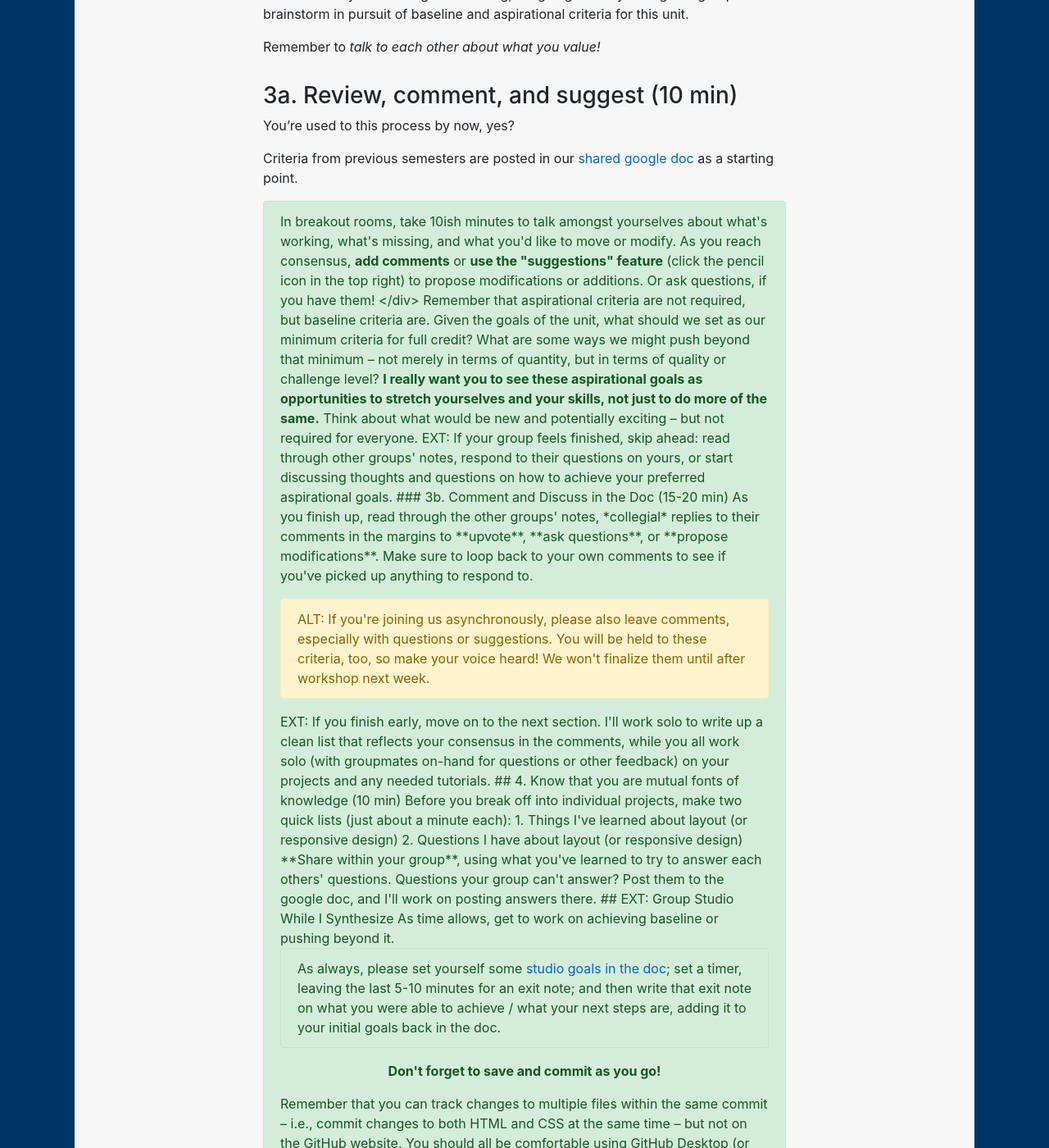
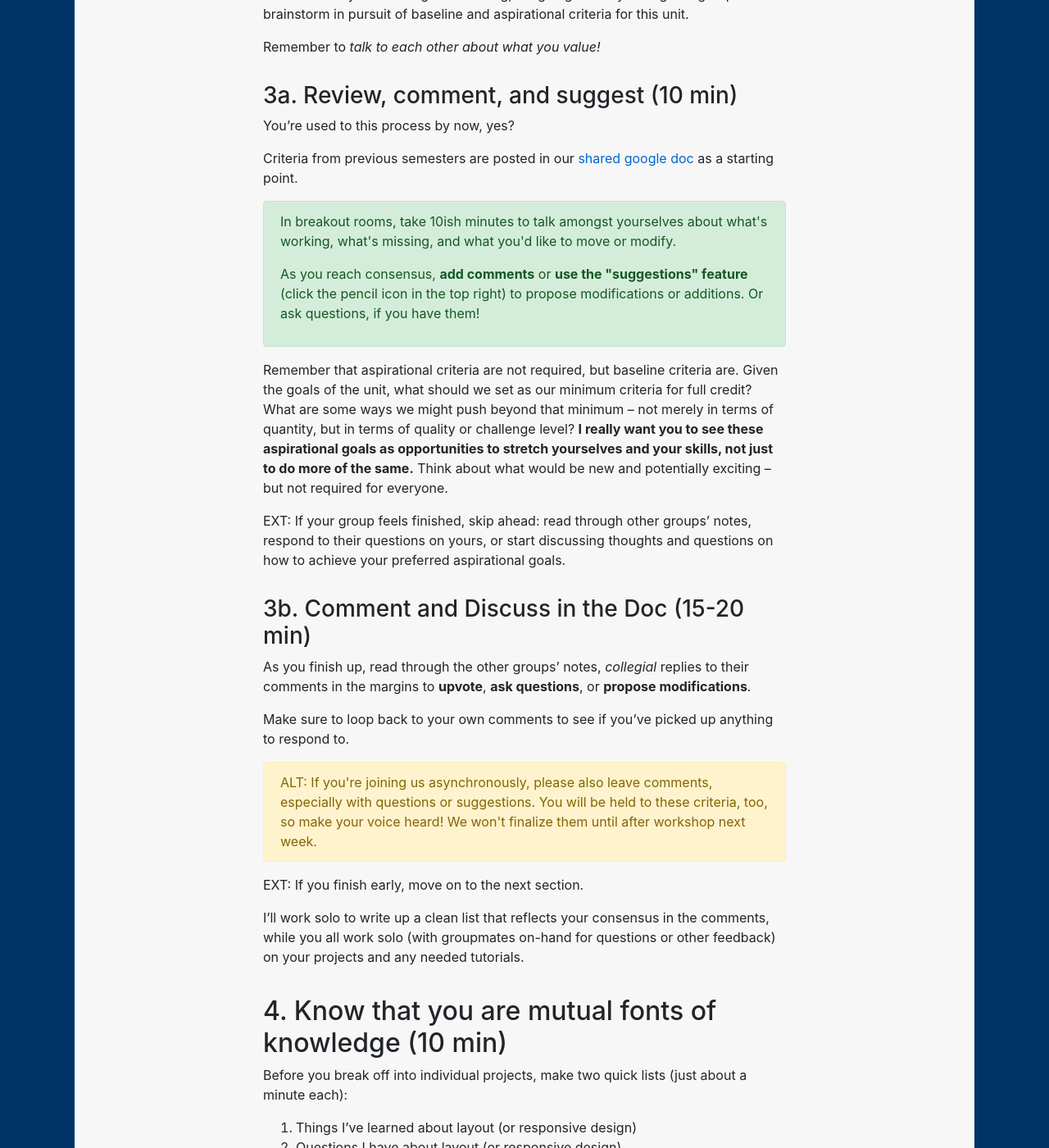
Before and after one commit to benmiller314/cdm2021spring, a Jekyll site: the page built from plans/lesson-21.md, in a window 1280 px wide and 1400 px high, scrolled down 1577 px. Shown: the whole window at 82% size. Built offline with Jekyll 4.4.1, drawn with Linux system fonts in a browser that asks for light colours; our own code applies the rules of GitHub Pages for plain Markdown files; some of the changed text lies outside the part shown.

Commit message:
fix missing </p>

```diff
--- a/plans/lesson-21.md
+++ b/plans/lesson-21.md
@@ -48,9 +48,9 @@ You're used to this process by now, yes?
 Criteria from previous semesters are posted in our [shared google doc](http://bit.ly/cdm2021spring-notes#heading=h.z8d1igk08a86) as a starting point.
 
 <div class="alert alert-success">
-<p>In breakout rooms, take 10ish minutes to talk amongst yourselves about what's working, what's missing, and what you'd like to move or modify.
+<p>In breakout rooms, take 10ish minutes to talk amongst yourselves about what's working, what's missing, and what you'd like to move or modify.</p>
 
-As you reach consensus, <strong>add comments</strong> or <strong>use the "suggestions" feature</strong> (click the pencil icon in the top right) to propose modifications or additions. Or ask questions, if you have them!
+<p>As you reach consensus, <strong>add comments</strong> or <strong>use the "suggestions" feature</strong> (click the pencil icon in the top right) to propose modifications or additions. Or ask questions, if you have them!</p>
 </div>
 
 Remember that aspirational criteria are not required, but baseline criteria are. Given the goals of the unit, what should we set as our minimum criteria for full credit? What are some ways we might push beyond that minimum – not merely in terms of quantity, but in terms of quality or challenge level? <strong>I really want you to see these aspirational goals as opportunities to stretch yourselves and your skills, not just to do more of the same.</strong> Think about what would be new and potentially exciting – but not required for everyone.
```
